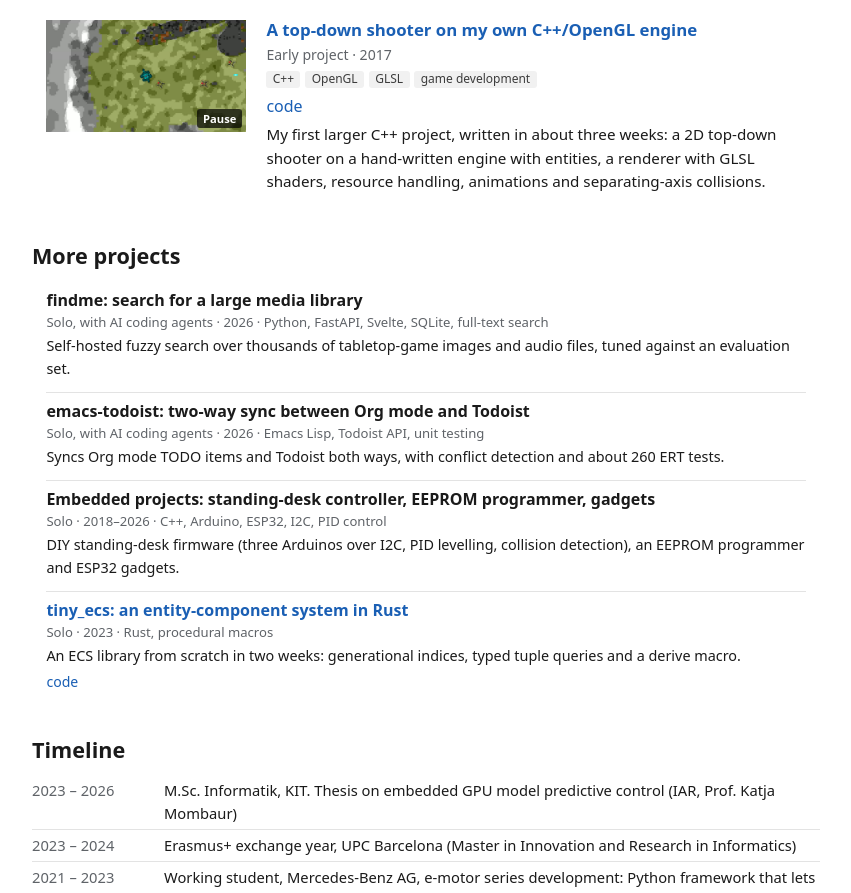
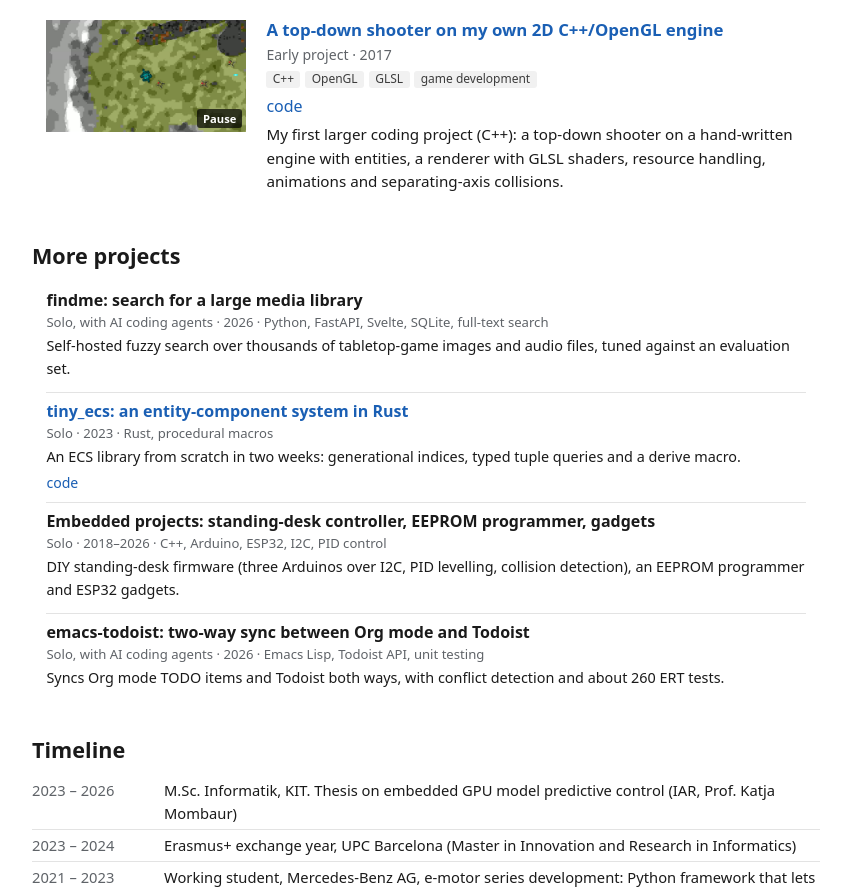
Before and after one commit to felixmueh/felixmueh.github.io, a plain HTML site: page index.html in a window 1280 px wide. Shown: the part 3735-4628 px from the top of the page, without its empty margins (214-1065 px from the left). Drawn offline with Linux system fonts and the light colour scheme; grey boxes are pictures that could not be loaded.

Commit message:
Re-render: tiny_ecs first in More projects, top-down shooter wording

```diff
--- a/index.html
+++ b/index.html
@@ -226,15 +226,15 @@
       </div>
     </article>
     <article class="row">
-      <div class="clip"><video loop muted playsinline preload="metadata" poster="media/cpp-game-engine/cpp-game-engine.jpg" aria-label="Clip: A top-down shooter on my own C++/OpenGL engine"><source src="media/cpp-game-engine/cpp-game-engine.webm" type="video/webm"><source src="media/cpp-game-engine/cpp-game-engine.mp4" type="video/mp4"></video></div>
+      <div class="clip"><video loop muted playsinline preload="metadata" poster="media/cpp-game-engine/cpp-game-engine.jpg" aria-label="Clip: A top-down shooter on my own 2D C++/OpenGL engine"><source src="media/cpp-game-engine/cpp-game-engine.webm" type="video/webm"><source src="media/cpp-game-engine/cpp-game-engine.mp4" type="video/mp4"></video></div>
       <div>
-        <h3><a href="https://github.com/felixmueh/TopDown_Shooter_OpenGl-Engine">A top-down shooter on my own C++/OpenGL engine</a></h3>
+        <h3><a href="https://github.com/felixmueh/TopDown_Shooter_OpenGl-Engine">A top-down shooter on my own 2D C++/OpenGL engine</a></h3>
         <div class="meta">Early project · 2017</div>
         <ul class="tech" aria-label="Languages and tools"><li>C++</li><li>OpenGL</li><li>GLSL</li><li>game development</li></ul>
         <div class="links">
           <a href="https://github.com/felixmueh/TopDown_Shooter_OpenGl-Engine">code</a>
         </div>
-        <p>My first larger C++ project, written in about three weeks: a 2D top-down shooter on a hand-written engine with entities, a renderer with GLSL shaders, resource handling, animations and separating-axis collisions.</p>
+        <p>My first larger coding project (C++): a top-down shooter on a hand-written engine with entities, a renderer with GLSL shaders, resource handling, animations and separating-axis collisions.</p>
       </div>
     </article>
     <!-- END generated: projects -->
@@ -255,9 +255,12 @@
       <p>Self-hosted fuzzy search over thousands of tabletop-game images and audio files, tuned against an evaluation set.</p>
     </li>
     <li>
-      <h3>emacs-todoist: two-way sync between Org mode and Todoist</h3>
-      <div class="meta">Solo, with AI coding agents · 2026 · Emacs Lisp, Todoist API, unit testing</div>
-      <p>Syncs Org mode TODO items and Todoist both ways, with conflict detection and about 260 ERT tests.</p>
+      <h3><a href="https://github.com/felixmueh/tiny_ecs">tiny_ecs: an entity-component system in Rust</a></h3>
+      <div class="meta">Solo · 2023 · Rust, procedural macros</div>
+      <p>An ECS library from scratch in two weeks: generational indices, typed tuple queries and a derive macro.</p>
+      <div class="links">
+        <a href="https://github.com/felixmueh/tiny_ecs">code</a>
+      </div>
     </li>
     <li>
       <h3>Embedded projects: standing-desk controller, EEPROM programmer, gadgets</h3>
@@ -265,12 +268,9 @@
       <p>DIY standing-desk firmware (three Arduinos over I2C, PID levelling, collision detection), an EEPROM programmer and ESP32 gadgets.</p>
     </li>
     <li>
-      <h3><a href="https://github.com/felixmueh/tiny_ecs">tiny_ecs: an entity-component system in Rust</a></h3>
-      <div class="meta">Solo · 2023 · Rust, procedural macros</div>
-      <p>An ECS library from scratch in two weeks: generational indices, typed tuple queries and a derive macro.</p>
-      <div class="links">
-        <a href="https://github.com/felixmueh/tiny_ecs">code</a>
-      </div>
+      <h3>emacs-todoist: two-way sync between Org mode and Todoist</h3>
+      <div class="meta">Solo, with AI coding agents · 2026 · Emacs Lisp, Todoist API, unit testing</div>
+      <p>Syncs Org mode TODO items and Todoist both ways, with conflict detection and about 260 ERT tests.</p>
     </li>
   </ul>
   <!-- END generated: more-projects -->
```
